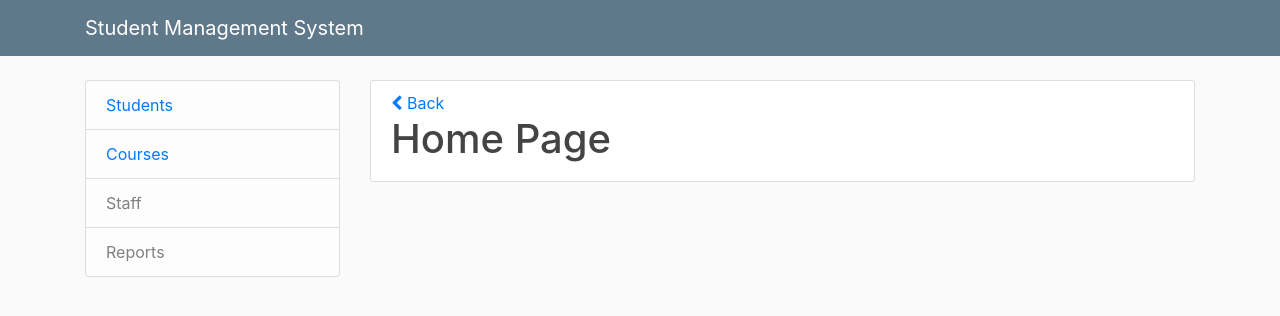
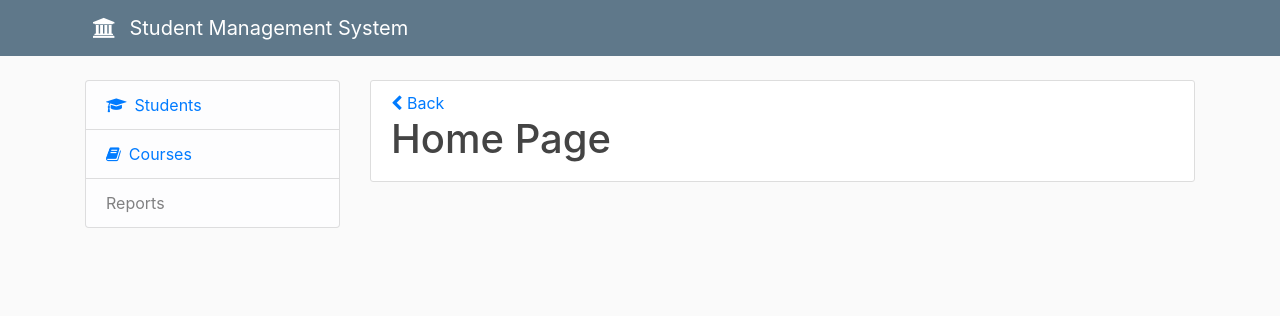
Before and after one commit to ShanjidaS/StudentManagementSystem, a Django app: page /management/ in a window 1280 px wide. Shown: the top 316 px of the page. Run offline with Django 3.2, Linux system fonts and the light colour scheme; some libraries are stand-ins or nearby versions.

Commit message:
Styling changes.

```diff
--- a/management/static/management/main.css
+++ b/management/static/management/main.css
@@ -90,3 +90,7 @@ body {
   .underlined-rows > .row {
     border-bottom:1px dashed #c1c1c1;
   }
+
+  .no-underline-href:hover {
+    text-decoration: none;
+  }
--- a/management/templates/management/base.html
+++ b/management/templates/management/base.html
@@ -26,7 +26,7 @@
   <header class="site-header">
     <nav class="navbar navbar-expand-md navbar-dark bg-steel fixed-top">
       <div class="container">
-        <a class="navbar-brand mr-4" href="{% url 'management-home' %}">Student Management System</a>
+        <a class="navbar-brand mr-4" href="{% url 'management-home' %}"><i class="fa fa-university mr-2 ml-2"></i> Student Management System </a>
         <button class="navbar-toggler" type="button" data-toggle="collapse" data-target="#navbarToggle" aria-controls="navbarToggle"
           aria-expanded="false" aria-label="Toggle navigation">
           <span class="navbar-toggler-icon"></span>
@@ -50,12 +50,11 @@
             <ul class="list-group">
               <li class="list-group-item list-group-item-light">
                 <!-- Students -->
-                <a class="nav-item" href="{% url 'management-students' %}">Students</a>
+                <a class="nav-item" href="{% url 'management-students' %}"><i class="fa fa-graduation-cap mr-2"></i>Students</a>
               </li>
               <li class="list-group-item list-group-item-light">
-                  <a class="nav-item" href="{% url 'management-courses' %}">Courses</a>
+                  <a class="nav-item" href="{% url 'management-courses' %}"><i class="fa fa-book mr-2"></i>Courses</a>
               </li>
-              <li class="list-group-item list-group-item-light">Staff</li>
               <li class="list-group-item list-group-item-light">Reports</li>
             </ul>
       </div>
--- a/management/templates/management/courses/course-details.html
+++ b/management/templates/management/courses/course-details.html
@@ -2,11 +2,12 @@
 {% block content %}
 <div class=w-75>
     <div class="float-right">
-        <a href="{% url 'management-courses-edit-details' course_id=course.course_id %}" title="Edit" >
+        <a href="{% url 'management-courses-edit-details' course_id=course.course_id %}" title="Edit" class="no-underline-href" >
             <i class="fa fa-edit"></i>
         </a>
-        <a href="{% url 'management-courses-delete-course' course_id=course.course_id %}" title="Delete">
+        <a href="{% url 'management-courses-delete-course' course_id=course.course_id %}" title="Delete" class="no-underline-href" >
             <i class="fa fa-trash"></i>
+        </a>
     </div>
     <h4>Course Details</h4>
     <div class="mb-2 underlined-rows">
--- a/management/templates/management/students/student-details.html
+++ b/management/templates/management/students/student-details.html
@@ -2,10 +2,10 @@
 {% block content %}
 <div class=w-75>
     <div class="float-right">
-        <a href="{% url 'management-students-edit-details' studentid=student.person_id %}" title="Edit" >
+        <a href="{% url 'management-students-edit-details' studentid=student.person_id %}" title="Edit" class="no-underline-href" >
             <i class="fa fa-edit"></i>
         </a>
-        <a href="{% url 'management-students-delete-student' studentid=student.person_id %}" title="Delete">
+        <a href="{% url 'management-students-delete-student' studentid=student.person_id %}" title="Delete" class="no-underline-href" >
             <i class="fa fa-trash"></i>
         </a>
     </div>
```
